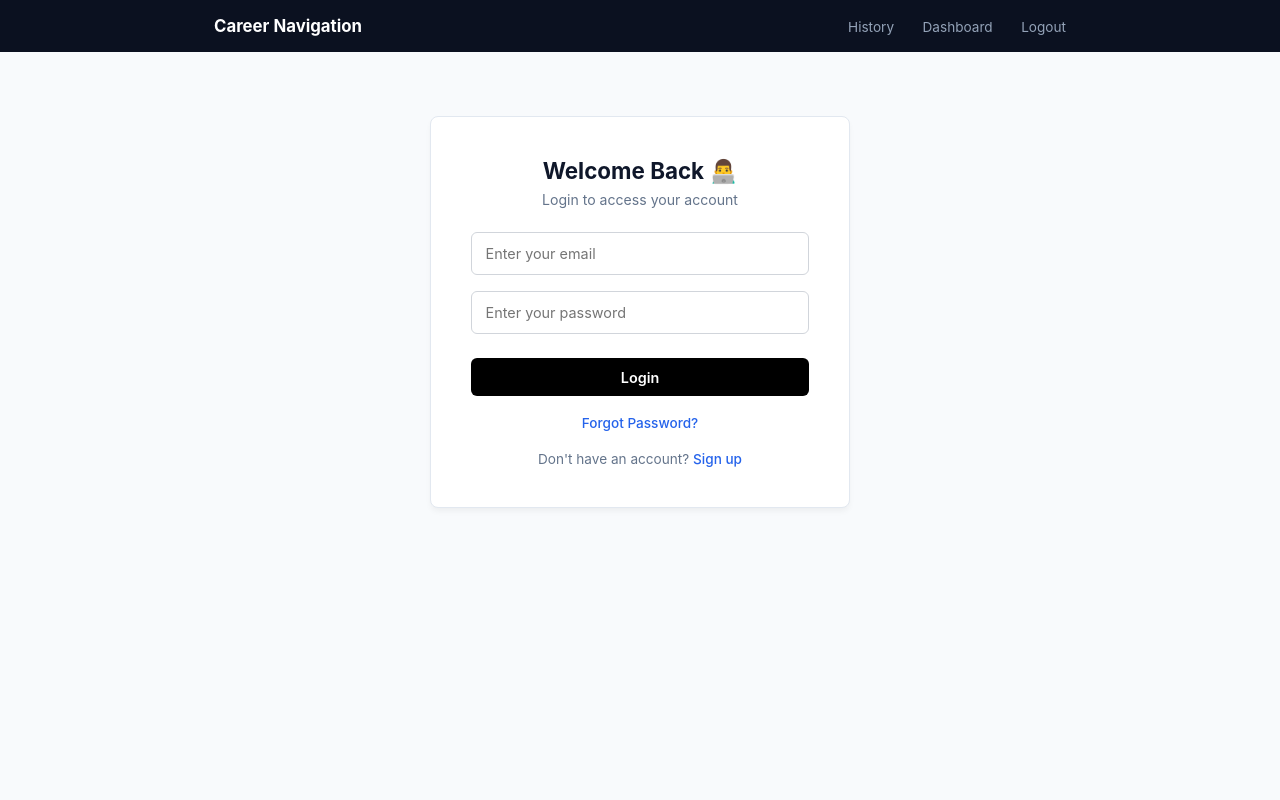
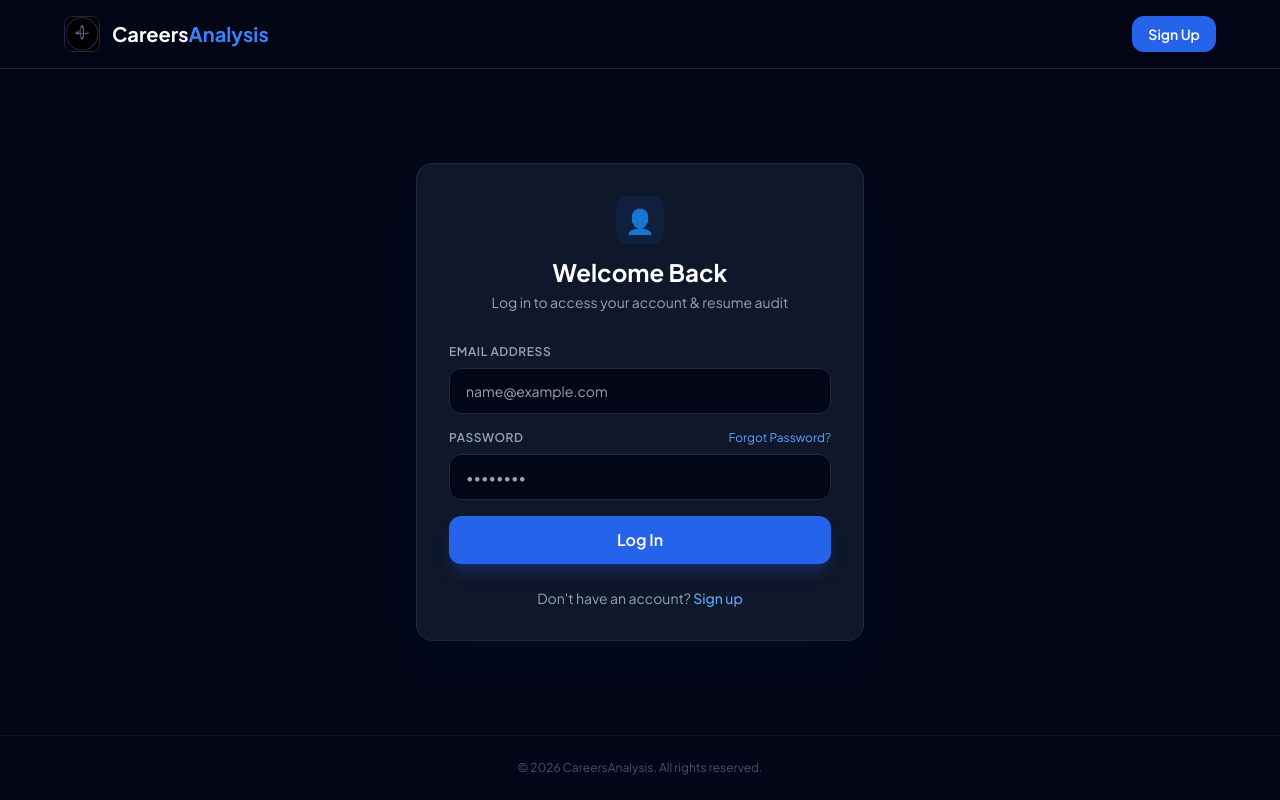
Before and after one commit to DevSatyam7/Ai-Resume-Analyzer, a Flask app: page /login in a window 1280 px wide. Run offline with Flask 3, Linux system fonts and the light colour scheme; some libraries are stand-ins or nearby versions.

Commit message:
Update login.html

```diff
--- a/templates/login.html
+++ b/templates/login.html
@@ -1,24 +1,77 @@
-{% extends "base.html" %}
+<!DOCTYPE html>
+<html lang="en">
+<head>
+    <meta charset="UTF-8">
+    <meta name="viewport" content="width=device-width, initial-scale=1.0">
+    <title>Log In - CareersAnalysis</title>
 
-{% block content %}
-<div class="auth-container">
-    <div class="auth-card">
-        <h2>Welcome Back 👨‍💻</h2>
-        <p class="sub-text">Login to access your account</p>
+    <!-- Favicon (Tab Icon) -->
+    <link rel="icon" type="image/png" href="{{ url_for('static', filename='favicon.png') }}">
+    <script src="https://cdn.tailwindcss.com"></script>
+    <link href="https://fonts.googleapis.com/css2?family=Plus+Jakarta+Sans:wght@400;500;600;700;800&display=swap" rel="stylesheet">
+    <style>
+        body { font-family: 'Plus Jakarta Sans', sans-serif; }
+    </style>
+</head>
+<body class="bg-slate-950 text-slate-100 min-h-screen flex flex-col justify-between">
 
-        <form method="POST">
-            <input type="email" name="email" placeholder="Enter your email" required>
-            <input type="password" name="password" placeholder="Enter your password" required>
-            <button type="submit">Login</button>
-        </form>
+    <!-- Navbar with Logo & Sign Up Button -->
+    <header class="w-full border-b border-slate-800 bg-slate-950/80 backdrop-blur-md px-6 py-4">
+        <div class="max-w-6xl mx-auto flex justify-between items-center">
+            <a href="/" class="flex items-center gap-3">
+                <img src="{{ url_for('static', filename='favicon.png') }}" alt="Logo" class="w-9 h-9 rounded-lg object-cover border border-slate-800">
+                <span class="text-xl font-bold text-white">Careers<span class="text-blue-500">Analysis</span></span>
+            </a>
+            <a href="/signup" class="text-sm font-semibold bg-blue-600 hover:bg-blue-500 text-white px-4 py-2 rounded-xl transition">
+                Sign Up
+            </a>
+        </div>
+    </header>
 
-        <div class="auth-links">
-            <a href="/forgot-password">Forgot Password?</a>
+    <!-- Login Form Card -->
+    <main class="flex-1 flex items-center justify-center px-4 py-12">
+        <div class="bg-slate-900 border border-slate-800 rounded-2xl p-8 max-w-md w-full shadow-2xl shadow-blue-900/10">
+            <div class="text-center mb-8">
+                <div class="w-12 h-12 rounded-xl bg-blue-600/10 text-blue-400 flex items-center justify-center text-2xl mx-auto mb-3">
+                    👤
+                </div>
+                <h2 class="text-2xl font-bold text-white">Welcome Back</h2>
+                <p class="text-slate-400 text-sm mt-1">Log in to access your account & resume audit</p>
+            </div>
+
+            <form method="POST" class="space-y-4">
+                <div>
+                    <label class="block text-xs font-semibold text-slate-400 uppercase tracking-wider mb-2">Email Address</label>
+                    <input type="email" name="email" placeholder="name@example.com" required
+                        class="w-full bg-slate-950 border border-slate-800 rounded-xl px-4 py-3 text-white text-sm focus:outline-none focus:border-blue-500 focus:ring-1 focus:ring-blue-500 transition">
+                </div>
+
+                <div>
+                    <div class="flex justify-between items-center mb-2">
+                        <label class="block text-xs font-semibold text-slate-400 uppercase tracking-wider">Password</label>
+                        <a href="/forgot-password" class="text-xs text-blue-400 hover:underline">Forgot Password?</a>
+                    </div>
+                    <input type="password" name="password" placeholder="••••••••" required
+                        class="w-full bg-slate-950 border border-slate-800 rounded-xl px-4 py-3 text-white text-sm focus:outline-none focus:border-blue-500 focus:ring-1 focus:ring-blue-500 transition">
+                </div>
+
+                <button type="submit"
+                    class="w-full bg-blue-600 hover:bg-blue-500 text-white font-semibold py-3 rounded-xl transition shadow-lg shadow-blue-600/25 mt-2">
+                    Log In
+                </button>
+            </form>
+
+            <p class="text-center text-sm text-slate-400 mt-6">
+                Don't have an account?
+                <a href="/signup" class="text-blue-400 font-medium hover:underline">Sign up</a>
+            </p>
         </div>
+    </main>
 
-        <p class="switch-auth">
-            Don't have an account? <a href="/signup">Sign up</a>
-        </p>
-    </div>
-</div>
-{% endblock %}
+    <!-- Simple Footer -->
+    <footer class="border-t border-slate-900 py-6 text-center text-xs text-slate-600">
+        © 2026 CareersAnalysis. All rights reserved.
+    </footer>
+
+</body>
+</html>
```
